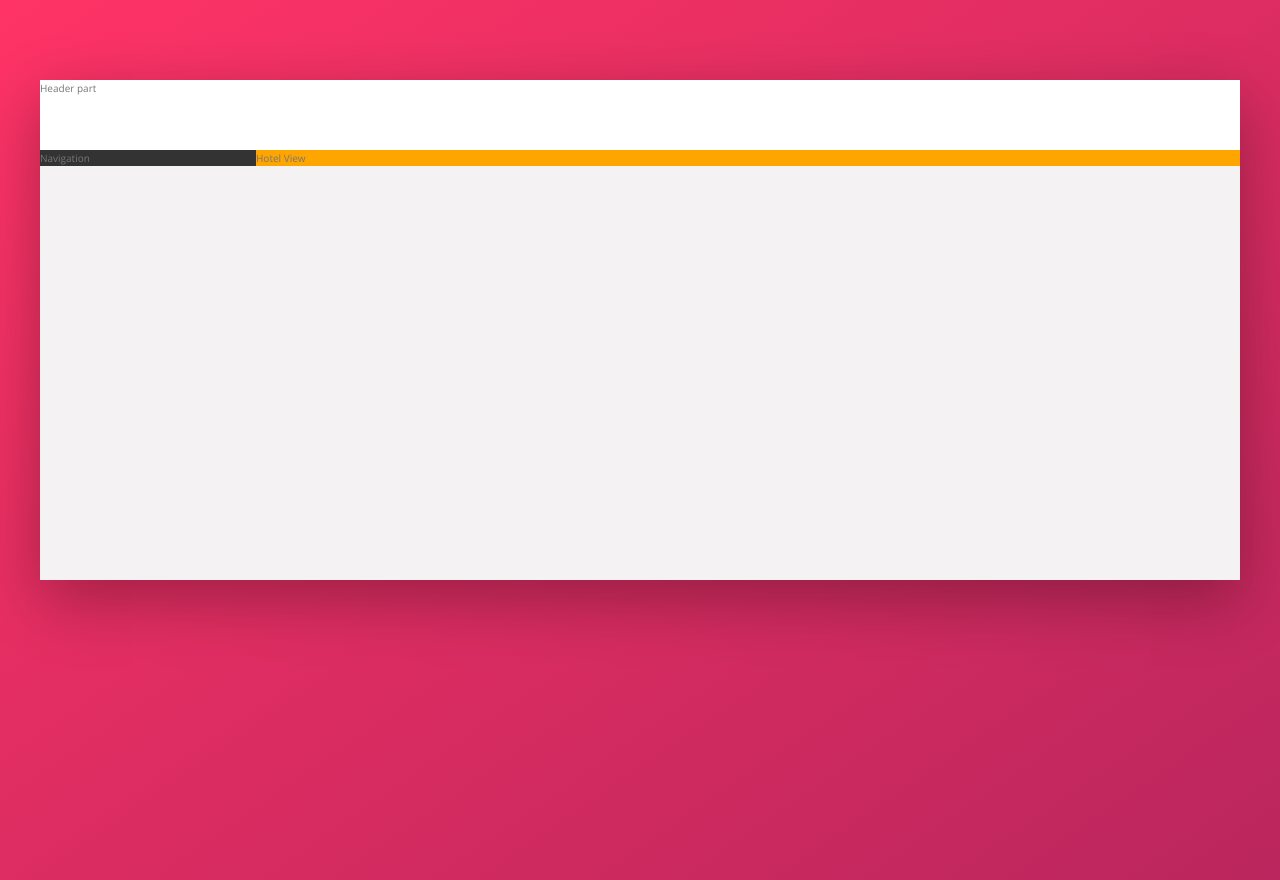
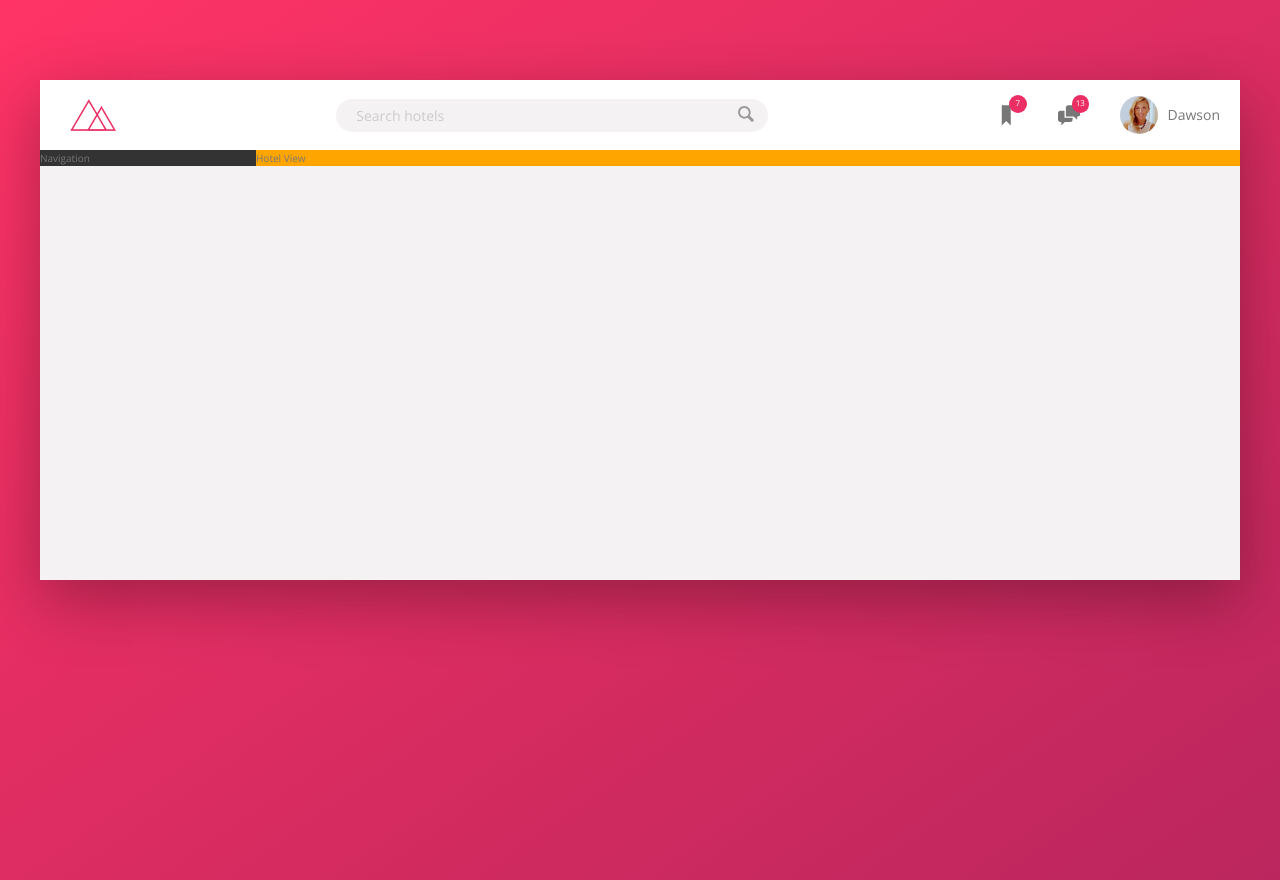
Before and after one commit to LightenedOne/trillo, a plain HTML site: page index.html in a window 1280 px wide. Drawn offline with nearby package versions, Linux system fonts and the light colour scheme.

Commit message:
Styled Header

```diff
--- a/index.html
+++ b/index.html
@@ -13,7 +13,36 @@
     <body>
         <div class="container">
             <header class="header">
-                Header part
+                <img src="img/logo.png" alt="trillo logo" class="logo">
+                <form action="#" class="search">
+                    <input type="text" class="search__input" placeholder="Search hotels">
+                    <button class="search__button">
+                        <svg class="search__icon">
+                            <use xlink:href="img/sprite.svg#icon-magnifying-glass"></use>
+                        </svg>
+                    </button>
+                </form>
+
+                <nav class="user-nav">
+                    <div class="user-nav__icon-box">
+                        <svg class="user-nav__icon">
+                            <use xlink:href="img/sprite.svg#icon-bookmark"></use>
+                        </svg>
+                        <span class="user-nav__notification">7</span>
+                    </div>
+
+                    <div class="user-nav__icon-box">
+                        <svg class="user-nav__icon">
+                            <use xlink:href="img/sprite.svg#icon-chat"></use>
+                        </svg>
+                        <span class="user-nav__notification">13</span>
+                    </div>
+
+                    <div class="user-nav__user">
+                        <img src="img/user-2.jpg" alt="" class="user-nav__user-photo">
+                        <span class="user-nav__user-name">Dawson</span>
+                    </div>
+                </nav>
             </header>
             <div class="content">
                 <nav class="sidebar">
--- a/sass/_components.scss
+++ b/sass/_components.scss
@@ -0,0 +1,116 @@
+/////////////////////////////////////////////////
+// Logo
+.logo {
+    height: 3.25rem;
+    margin-left: 3rem;
+}
+
+/////////////////////////////////////////////////
+// Search
+.search {
+    flex: 0 0 40%;
+    display: flex;
+    align-items: center;
+    justify-content: center;
+
+    &__input {
+        font-family: inherit;
+        color: inherit;
+        font-size: inherit;
+        background-color: var(--color-grey-light-2);
+        border: none;
+        padding: .7rem 2rem;
+        border-radius: 100px;
+        width: 90%;
+        transition: all .2s;
+        margin-right: -3.25rem;
+
+        &:focus {
+            outline: none;
+            width: 100%;
+            background-color: var(--color-grey-light-3);
+        }
+
+        &::-webkit-input-placeholder {
+            font-weight: 100;
+            color: var(--color-grey-light-4);
+        }
+    }
+
+    &__input:focus + &__button {
+        background-color: var(--color-grey-light-3);
+    }
+
+    &__button {
+        border: none;
+        background-color: var(--color-grey-light-2);
+
+        &:focus {
+            outline: none;
+        }
+
+        &:active {
+            transform: translateY(2px);
+        }
+    }
+
+    &__icon {
+        height: 2rem;
+        width: 2rem;
+        fill: var(--color-grey-dark-3)
+    }
+}
+
+
+/////////////////////////////////////////////////
+// User navigation
+.user-nav {
+    align-self: stretch;
+    display: flex;
+    align-items: center;
+
+    & > * {
+        padding: 0 2rem;
+        cursor: pointer;
+        height: 100%;
+        display: flex;
+        align-items: center;
+    }
+
+    & > *:hover {
+        background-color: var(--color-grey-light-2);
+    }
+
+    &__icon-box {
+        position: relative;
+    }
+
+    &__icon {
+        height: 2.25rem;
+        width: 2.25rem;
+        fill: var(--color-grey-dark-2);
+
+    }
+
+    &__notification {
+        font-size: .8rem;
+        height: 1.75rem;
+        width: 1.75rem;
+        border-radius: 600px;
+        background-color: var(--color-primary);
+        color: #fff;
+        position: absolute;
+        top: 1.5rem;
+        right: 1.1rem;
+
+        display: flex;
+        align-items: center;
+        justify-content: center;
+    }
+
+    &__user-photo {
+        height: 3.75rem;
+        border-radius: 100px;
+        margin-right: 1rem;
+    }
+}
--- a/sass/_layout.scss
+++ b/sass/_layout.scss
@@ -8,9 +8,14 @@
 }
 
 .header {
+    font-size: 1.4rem;
     height: 7rem;
     background-color: #ffffff;
     border-bottom: var(--color-grey-light-2);
+    display: flex;
+
+    justify-content: space-between;
+    align-items: center;
 }
 
 .content {
```
Also changed, not shown: css/main.css, img/chevron-thin-right.svg (deleted), img/svg/aircraft-take-off.svg (added), img/svg/bookmark.svg (added), img/svg/chat.svg (added), img/svg/chevron-thin-right.svg (added), img/svg/home.svg (added), img/svg/key.svg (added), img/svg/location-pin.svg (added), img/svg/magnifying-glass.svg (added), img/svg/map.svg (added), img/svg/star.svg (added).
